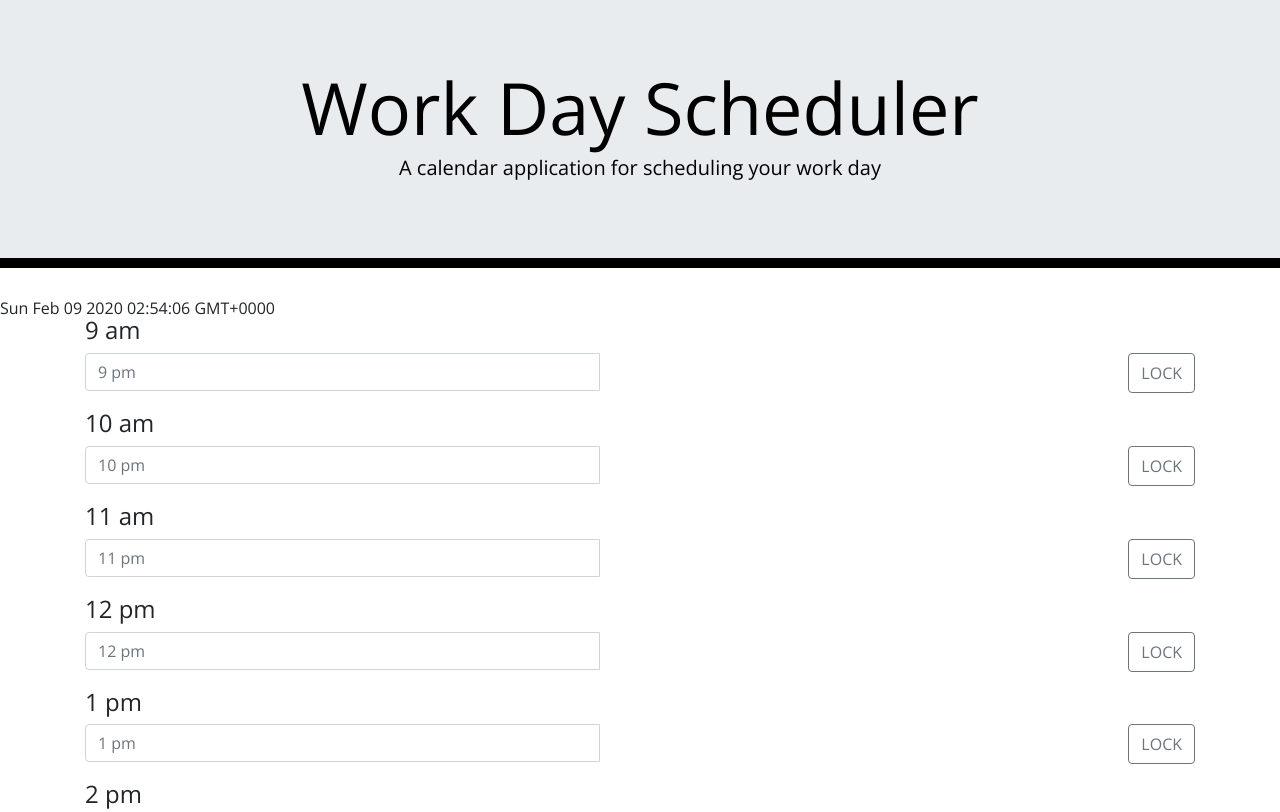
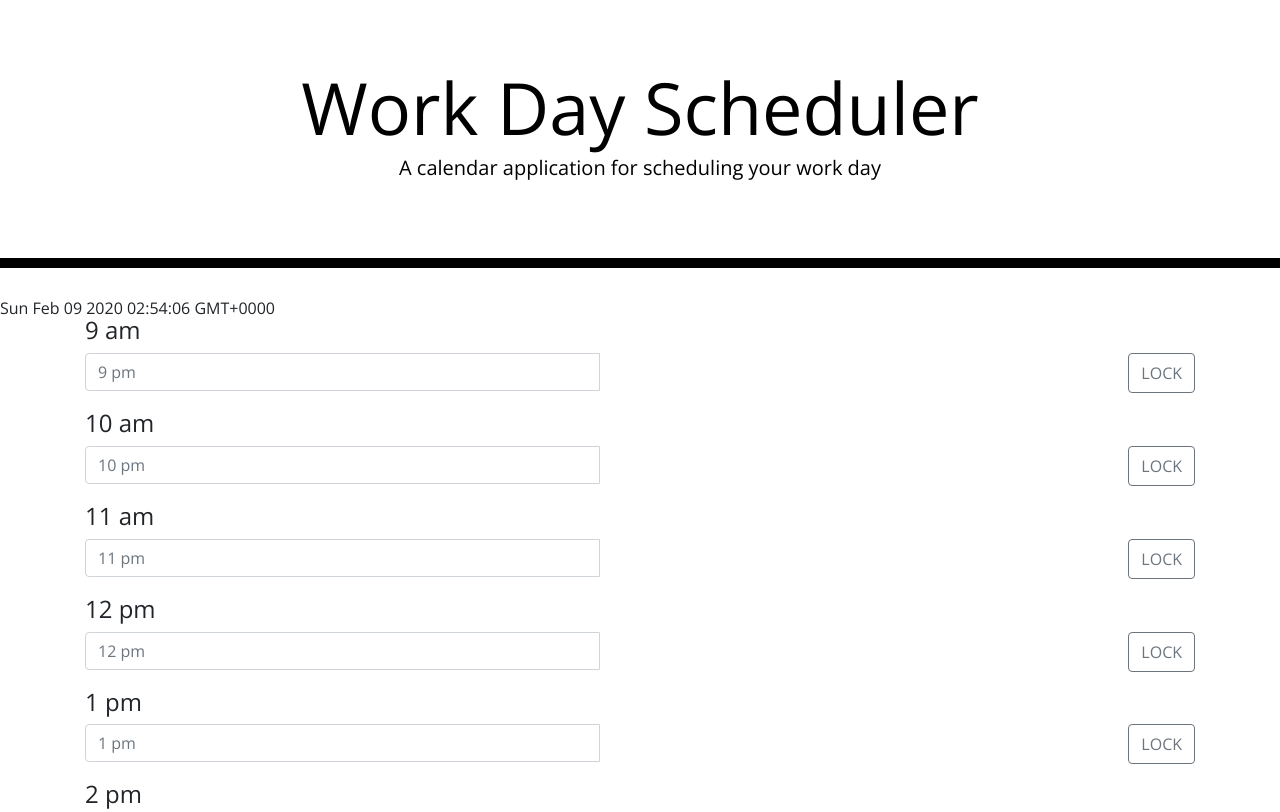
Before and after one commit to StevenSJones/work-Day-Scheduler, a plain HTML site: page index.html in a window 1280 px wide. Shown: the top 812 px of the page. Drawn offline with nearby package versions, Linux system fonts and the light colour scheme.

Commit message:
js bracketing fix.

```diff
--- a/style.css
+++ b/style.css
@@ -15,7 +15,7 @@ textarea{
 
 .jumbotron {
   text-align: center;
-  background-color: #ffffff);
+  background-color: transparent;
   color: black;
   border-radius: 0;
   border-bottom: 10px solid black;
```
